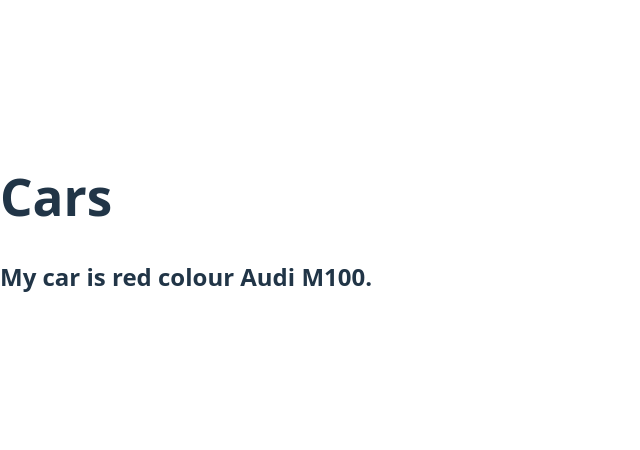
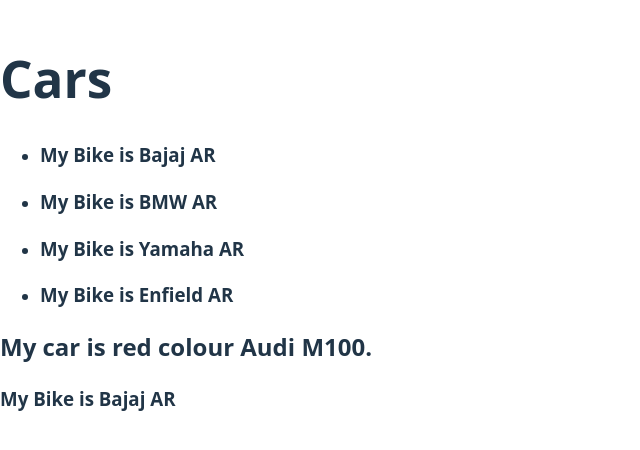
Before and after one commit to kumaragurubaran-Kovan/first-react-project, a React (Vite) app: page / in a window 1280 px wide. Shown: the part 176-626 px from the top of the page, without its empty margins (0-640 px from the left). Built offline with nearby package versions, Linux system fonts and the light colour scheme.

Commit message:
Prop map list

```diff
--- a/src/components/Garage.tsx
+++ b/src/components/Garage.tsx
@@ -13,16 +13,44 @@
     }
 
     const bikeDetails = {
-        // brandName: "Bajaj",
-        // Model: "AR",
+        brandName: "Bajaj",
+        Model: "AR",
     }
+
+    const bikeCondition = bikeDetails.brandName !== undefined && bikeDetails.Model !== undefined;
+
+    const bikeList = [
+        {
+        brandName: "Bajaj",
+        Model: "AR",
+        },
+        {
+        brandName: "BMW",
+        Model: "AR",
+        },
+        {
+        brandName: "Yamaha",
+        Model: "AR",
+        },
+        {
+        brandName: "Enfield",
+        Model: "AR",
+        },
+    ]
 
     return(
         <>
             <h1>Cars</h1>
+            <ul>
+                {bikeList.map((bikeDetails) => {
+                    return(
+                        <li><Bike bikeDetails = {bikeDetails}/></li>
+                    )
+                    })}
+            </ul>
             <Cars carDetails = {carDetails} color="red"/>
             {/* {console.log(brandName)} */}
-            {bikeDetails.brandName !== undefined && bikeDetails.Model !== undefined ?
+            { bikeCondition ?
             <Bike bikeDetails = {bikeDetails}/> :null}
         </>
     )
```
